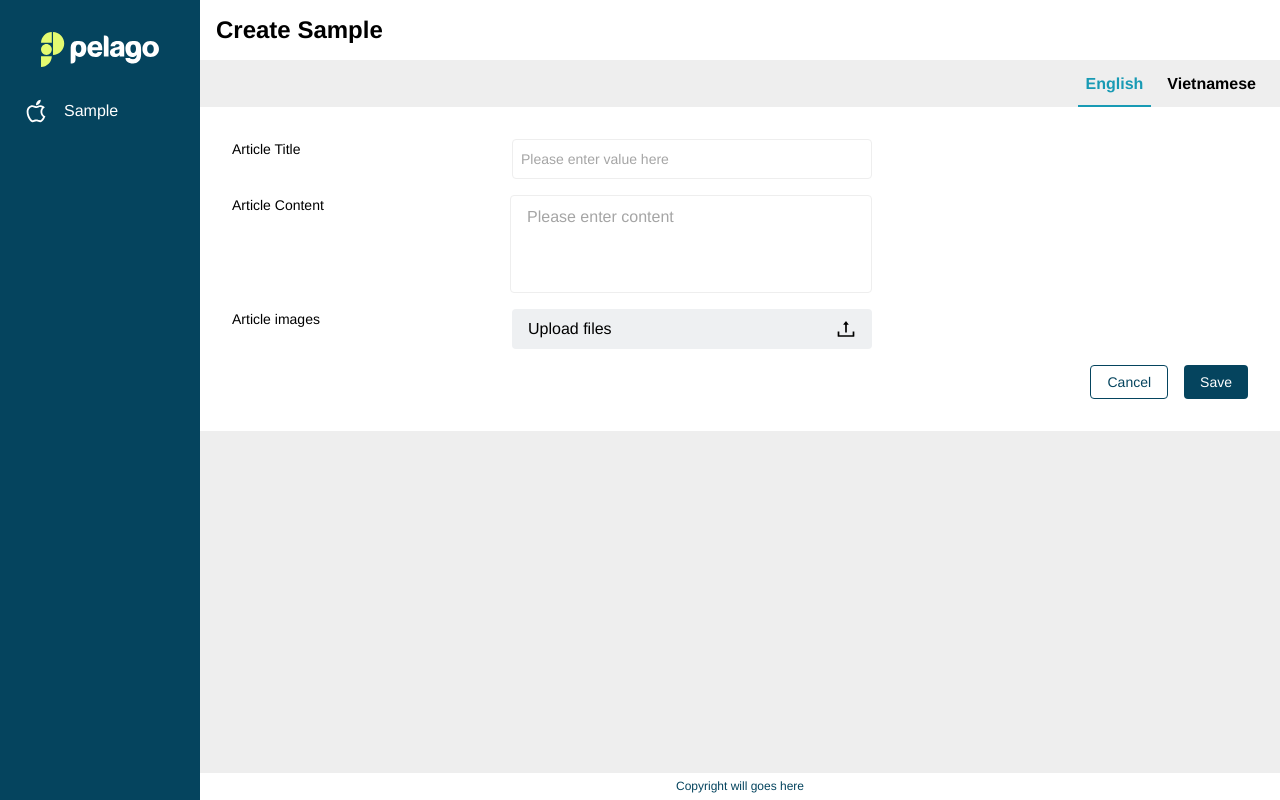
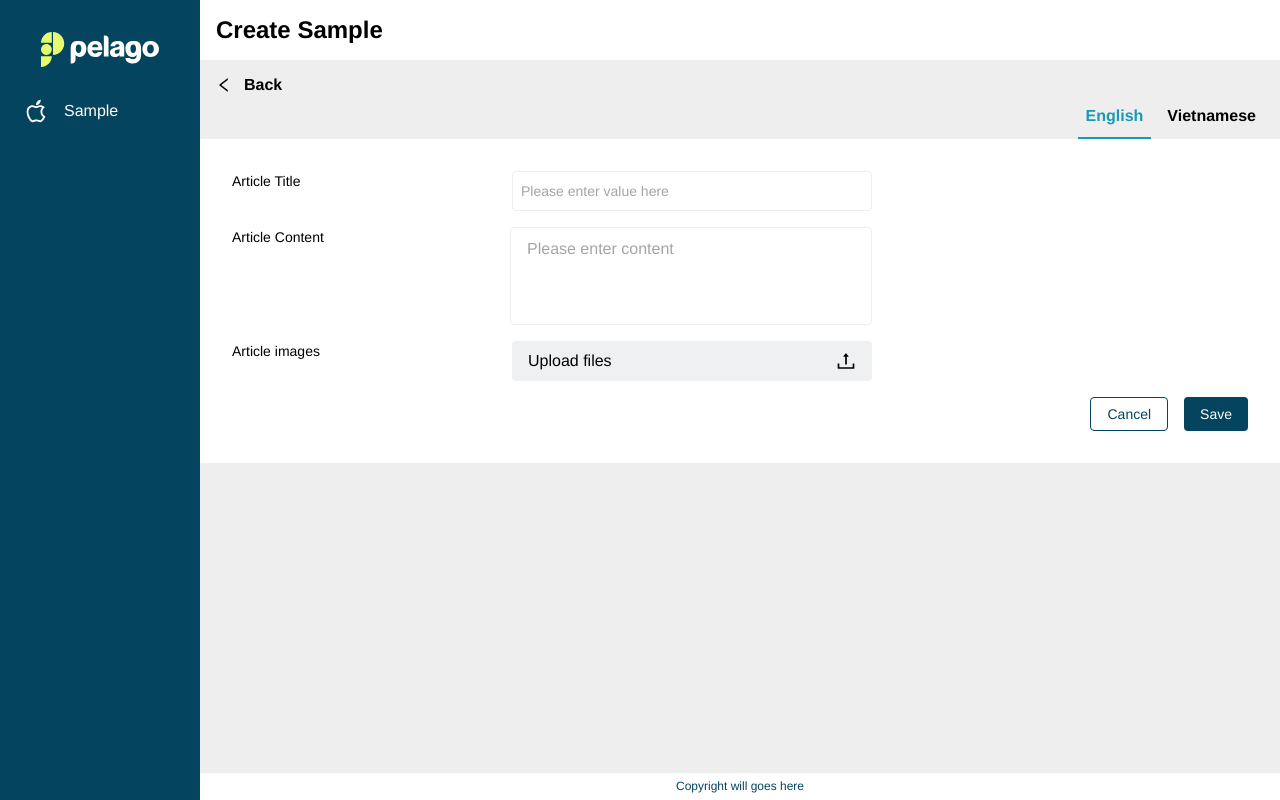
Before and after one commit to Seke1412/react-headless-cms, a React (Vite) app: page /sample/create in a window 1280 px wide. Built offline with nearby package versions, Linux system fonts and the light colour scheme.

Commit message:
Finish Edit function, move to BE for test and refactor

```diff
--- a/src/core/ui/upload-file/index.jsx
+++ b/src/core/ui/upload-file/index.jsx
@@ -83,11 +83,6 @@ const UploadFile = ({
   }
 
   const onDeleteFileClick = (fileIndex) => {
-    /*
-    const files = [...value]
-    files.splice(fileIndex, 1)
-    setPreviewFiles(state => state.filter(item => item.index !== fileIndex))
-    */
     const newState = previewFiles.filter(item => item.index !== fileIndex)
     onChange(newState)
   }
--- a/src/pages/sample/views.jsx
+++ b/src/pages/sample/views.jsx
@@ -42,8 +42,8 @@ const TableHead = styled.h4.attrs(() => ({
 }))`
   font-family: var(--font-family);
   font-size: var(--fs-default);
-  color: var(--primary);
-  background-color: var(--secondary);
+  color: white;
+  background-color: var(--primary-variant-1);
   padding: var(--space-2) var(--space-4);
   text-align: left;
 `
--- /dev/null
+++ b/src/svg/back.jsx
@@ -0,0 +1,15 @@
+/*eslint-disable*/
+import React, {memo} from 'react'
+import StyledSVG from './base'
+
+const Back = (props) => {
+  return (
+    <StyledSVG {...props} viewBox="64 64 896 896" fill="currentColor">
+      <path d="M724 218.3V141c0-6.7-7.7-10.4-12.9-6.3L260.3 486.8a31.86 31.86 0 000 50.3l450.8 352.1c5.3 4.1 12.9.4 12.9-6.3v-77.3c0-4.9-2.3-9.6-6.1-12.6l-360-281 360-281.1c3.8-3 6.1-7.7 6.1-12.6z"></path>
+    </StyledSVG>
+  )
+}
+
+export default memo(Back)
+
+/*eslint-enable*/
--- a/src/svg/index.jsx
+++ b/src/svg/index.jsx
@@ -2,7 +2,9 @@ import Apple from './apple'
 import ClipIcon from './clip'
 import DeleteIcon from './delete'
 import UploadIcon from './upload'
+import BackIcon from './back'
 
 export {
   Apple, ClipIcon, DeleteIcon, UploadIcon,
+  BackIcon,
 }
--- a/src/templates/basic/index.jsx
+++ b/src/templates/basic/index.jsx
@@ -1,16 +1,19 @@
 import React, {useState, useCallback} from 'react'
-import {string, object} from 'prop-types'
+import {bool, string, object} from 'prop-types'
+import {useNavigate} from 'react-router-dom'
 import UI from '../../core/ui'
+import {BackIcon} from '../../svg'
 
 import {
-  ContentWrapper, Title,
+  ContentWrapper, Title, BackWrapper, BackText,
 } from './views'
 
 import Fields from './fields'
 
 const DefaultLanguageId = 'en'
 
-const BasicTemplate = ({title, serviceName, config, defaultValue}) => {
+const BasicTemplate = ({hasBackButton, title, serviceName, config, defaultValue}) => {
+  const navigate = useNavigate()
   const [currentTab, setCurrentTab] = useState(DefaultLanguageId)
   const { languages, content, actions } = config
 
@@ -25,6 +28,12 @@ const BasicTemplate = ({title, serviceName, config, defaultValue}) => {
       <Title>
         {title}
       </Title>
+      {hasBackButton &&
+        <BackWrapper onClick={() => navigate(-1)}>
+          <BackIcon customStyle={{width: 'var(--fs-default)'}}/>
+          <BackText>Back</BackText>
+        </BackWrapper>
+      }
       <UI.Tabs
         align='right'
         activeTab={currentTab}
@@ -48,11 +57,13 @@ BasicTemplate.propTypes = {
   title: string.isRequired,
   serviceName: string.isRequired,
   config: object.isRequired,
-  defaultValue: object
+  defaultValue: object,
+  hasBackButton: bool,
 }
 
 BasicTemplate.defaultProps = {
-  defaultValue: null
+  defaultValue: null,
+  hasBackButton: true,
 }
 
 export default BasicTemplate
--- a/src/templates/basic/views.jsx
+++ b/src/templates/basic/views.jsx
@@ -89,6 +89,33 @@ const ErrorLabel = styled.p.attrs(() => ({
   font-size: 11px;
 `
 
+const BackWrapper = styled.div.attrs(() => ({
+  className: 'back-wrapper'
+}))`
+  display: flex;
+  align-self: flex-start;
+  gap: var(--space-3);
+  padding: 0px var(--space-4);
+  margin-top: var(--space-4);
+  cursor: pointer;
+  color: var(--text-color);
+  transition: all 0.3s ease-out;
+
+  &:hover {
+    transition: all 0.3s ease-out;
+    color: var(--primary-variant-1);
+  }
+`
+
+const BackText = styled.span.attrs(() => ({
+  className: 'back-text'
+}))`
+  font-family: var(--font-family);
+  font-size: var(--fs-default);
+  line-height: var(--fs-default);
+  font-weight: bolder;
+`
+
 export {
   ContentWrapper,
   Title,
@@ -99,4 +126,6 @@ export {
   ActionWrapper,
   Form,
   ErrorLabel,
+  BackWrapper,
+  BackText,
 }
```
Also changed, not shown: 1 other file (tests, documents, lock files or other folders).
